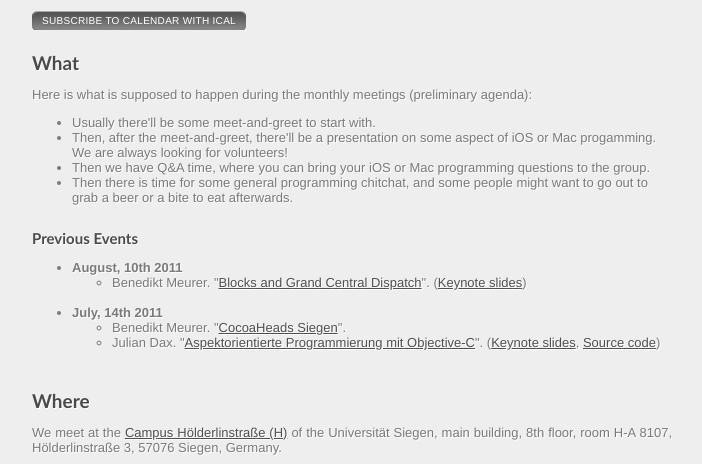
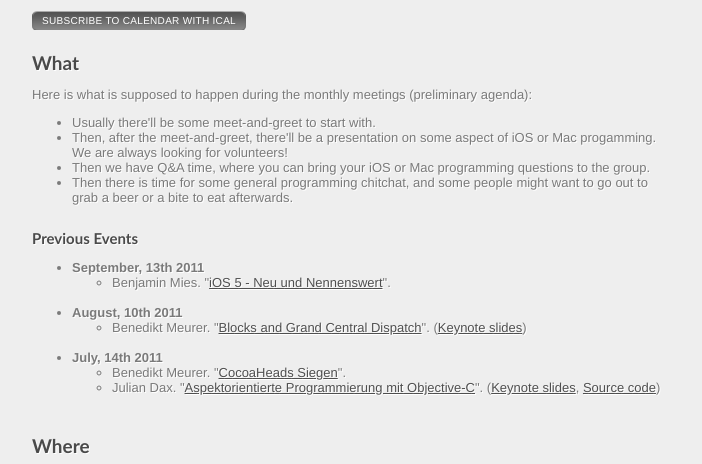
Before and after one commit to bmeurer/cocoaheads.informatik.uni-siegen.de, a Jekyll site: the page built from index.html, in a window 1280 px wide and 900 px high, scrolled down 882 px, cut to the strip 0-464 px from the top of the window. Shown: the whole strip, without its empty margins (118-820 px from the left). Built offline with Jekyll 4.4.1, drawn with Linux system fonts in a browser that asks for light colours; nearby versions of some CDN libraries; Markdown is read by kramdown in place of the engine named in the settings.

Commit message:
Add slides for Benjamin's iOS 5 talk.

```diff
--- a/index.html
+++ b/index.html
@@ -97,6 +97,17 @@ layout: default
 <p>
   <ul>
     <li>
+      <strong id="2011-09-13">September, 13th 2011</strong>
+      <ul>
+        <li>
+          Benjamin Mies.
+          &quot;<a href="/files/2011-09-13-benjamin-mies-ios5-neu-und-nennenswert.pdf">iOS 5 - Neu und Nennenswert</a>&quot;.
+        </li>
+      </ul>
+      <br />
+    </li>
+
+    <li>
       <strong id="2011-08-10">August, 10th 2011</strong>
       <ul>
         <li>
```
Also changed, not shown: 1 other file.
